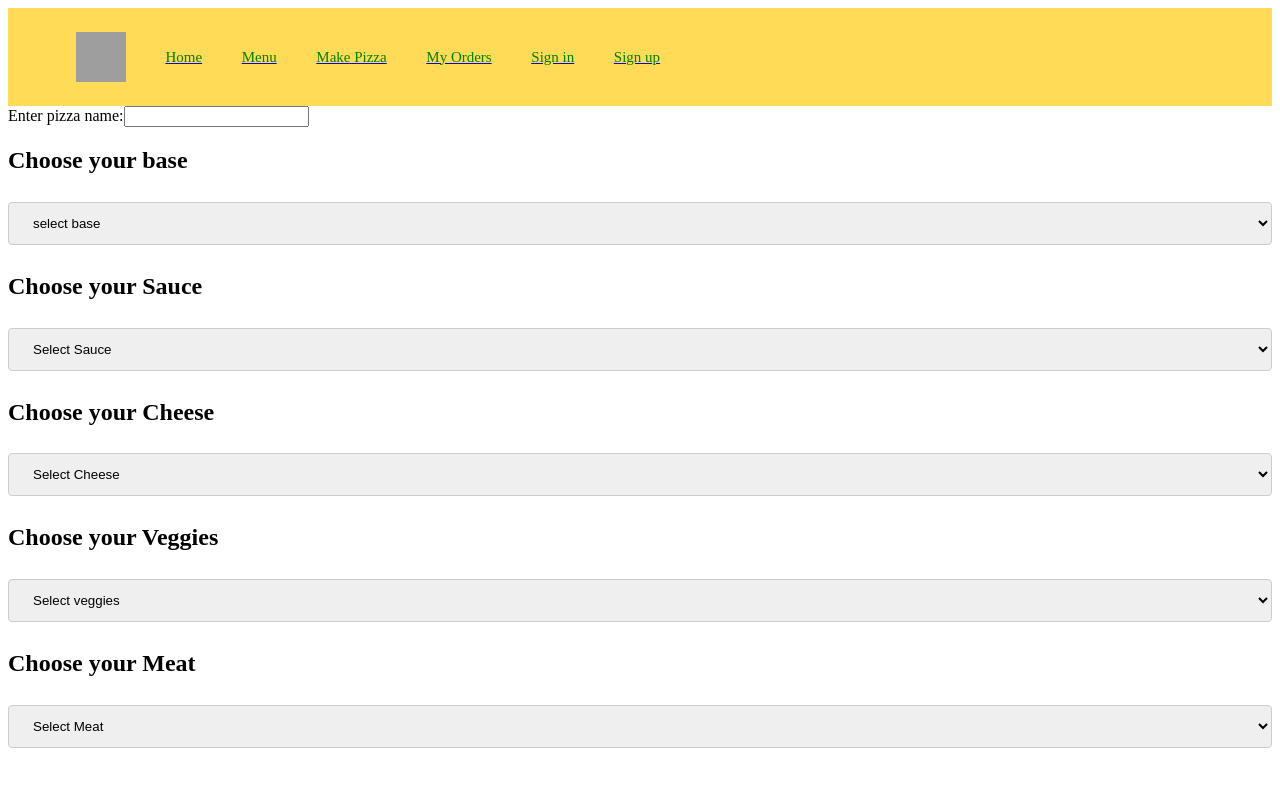
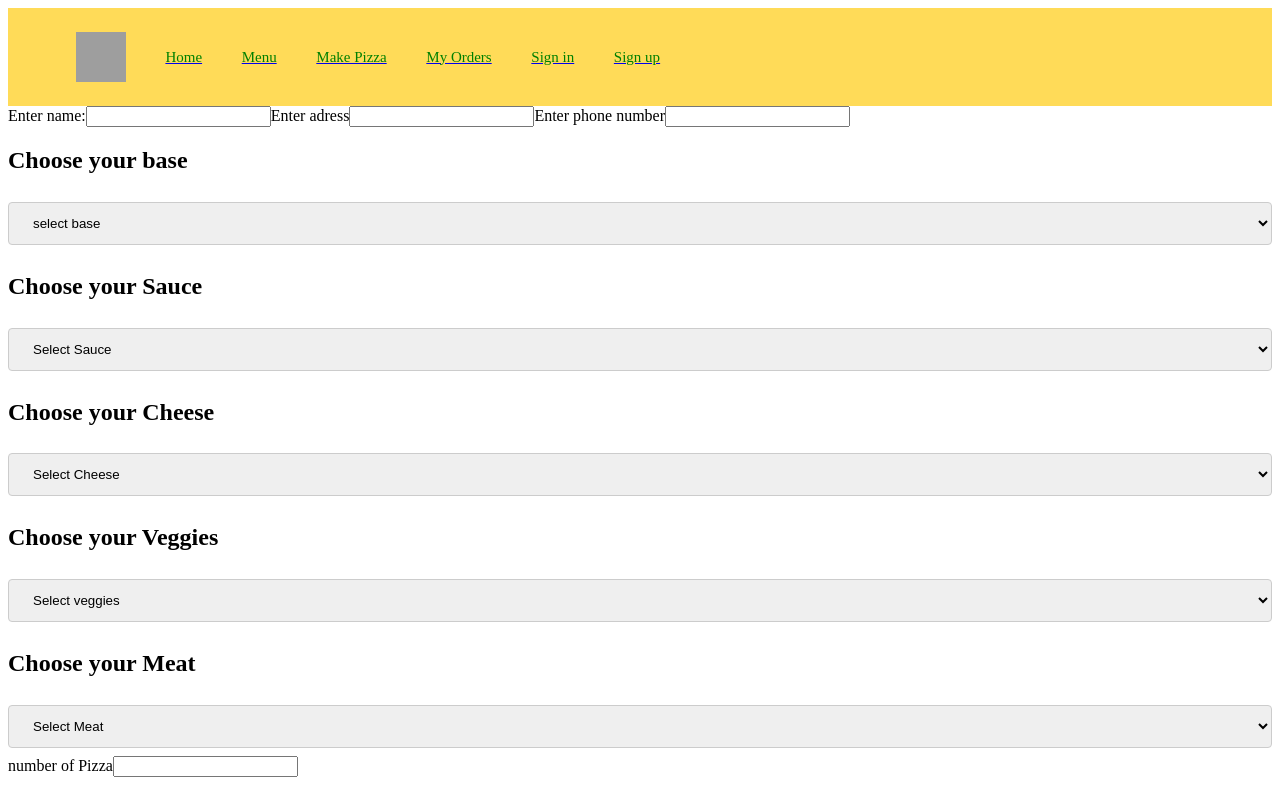
Before and after one commit to surya-nagarajan09/pizza_hackathon, a React (Create React App) app: page /Custom in a window 1280 px wide. Shown: the top 788 px of the page. Built offline with nearby package versions, Linux system fonts and the light colour scheme; grey boxes are pictures that could not be loaded.

Commit message:
3 files modified

```diff
--- a/src/Custom.js
+++ b/src/Custom.js
@@ -10,6 +10,18 @@ function Custom() {
   const [veggie, setVeggie] = useState("");
   const [meat, setMeat] = useState("");
   const [name, setName] = useState("");
+  const [adress, setAdress] = useState("");
+  const [phone, setPhone] = useState("");
+  const [qty, setQty] = useState("");
+   function handleqty(e) {
+    setQty(e.target.value);
+  }
+  function handleadress(e) {
+    setAdress(e.target.value);
+  }
+  function handlephone(e) {
+    setPhone(e.target.value);
+  }
 
   function handlebase(e) {
     setFramework(e.target.value);
@@ -42,7 +54,10 @@ function Custom() {
         cheese: cheese,
         veggie: veggie,
         meat: meat,
-        name:name
+        name: name,
+        adress: adress,
+        phone: phone,
+        qty:qty
       })
       .then(res => {
         console.log(res.data);
@@ -56,12 +71,16 @@ function Custom() {
     <div>
       <div>
         <form onSubmit={handleSubmit}>
-          <label>Enter pizza name:</label>
+          <label>Enter name:</label>
           <input onChange={handlename} value={name} />
+          <label>Enter adress</label>
+          <input type="email" onChange={handleadress} value={adress} />
+          <label>Enter phone number</label>
+          <input onChange={handlephone} value={phone} />
 
           <h2>Choose your base</h2>
           <select onChange={handlebase} value={framework}>
-          <option value="base">select base</option>
+            <option value="base">select base</option>
             <option value="Thin Crust">Thin Crust</option>
             <option value="Thick Crust ">Thick Crust </option>
             <option value="Authentic Wood-Fired Crusts">
@@ -72,7 +91,7 @@ function Custom() {
           </select>
           <h2>Choose your Sauce</h2>
           <select onChange={handletop} value={top}>
-          <option value="">Select Sauce</option>
+            <option value="">Select Sauce</option>
             <option value="Spicy Red Sauces">Spicy Red Sauces</option>
             <option value="Peppery Red Sauce">Peppery Red Sauce</option>
             <option value="Sweet Pizza Sauces">Sweet Pizza Sauces</option>
@@ -81,7 +100,7 @@ function Custom() {
           </select>
           <h2>Choose your Cheese</h2>
           <select onChange={handlecheese} value={cheese}>
-           <option value="Mozzarella Cheeseeact">Select Cheese</option>
+            <option value="Mozzarella Cheeseeact">Select Cheese</option>
             <option value="Mozzarella Cheeseeact">Mozzarella Cheese</option>
             <option value="Provolone Cheese">Provolone Cheese</option>
             <option value="Parmesan Cheese">Parmesan Cheese</option>
@@ -91,7 +110,7 @@ function Custom() {
 
           <h2>Choose your Veggies</h2>
           <select onChange={handleveggie} value={veggie}>
-          <option value="Tomato-Onion">Select veggies</option>
+            <option value="Tomato-Onion">Select veggies</option>
             <option value="Tomato-Onion">Tomato-Onion</option>
             <option value="Mushrooms, Garlic and Mint Pizza">
               Mushrooms, Garlic and Mint Pizza
@@ -102,14 +121,16 @@ function Custom() {
           </select>
           <h2>Choose your Meat</h2>
           <select onChange={handleMeat} value={meat}>
-           <option value="Pepperoni ">Select Meat </option>
+            <option value="Pepperoni ">Select Meat </option>
             <option value="Pepperoni ">Pepperoni </option>
             <option value="Salami">Salami</option>
             <option value="Proscuitto">Proscuitto</option>
             <option value="Sausage">Sausage</option>
             <option value="Beef">Beef</option>
           </select>
-          <p/>
+          <label>number of Pizza</label>
+          <input onChange={handleqty} value={qty} />
+          <p />
 
           <br />
           <button type="submit">Submit</button>
@@ -119,6 +140,10 @@ function Custom() {
         <h1>you select</h1>
         <ul>
           <li>{name}</li>
+          <li>{adress}</li>
+          <li>{phone}</li>
+           <li>{qty}</li>
+
           <li>{framework}</li>
           <li>{top}</li>
           <li>{cheese}</li>
--- a/src/Orders.js
+++ b/src/Orders.js
@@ -16,7 +16,11 @@ function Order() {
       <div>
         {product.map(x => (
           <div className="order">
-          <span key={x.id}>Pizza Name:{x.name}</span>
+            <span key={x.id}> Name:{x.name}</span>
+            <br />
+            <span key={x.id}> Adress:{x.adress}</span>
+            <br />
+            <span key={x.id}> Phone Number:{x.phone}</span>
             <br />
             <span key={x.id}>Base:{x.base}</span>
             <br />
@@ -28,6 +32,10 @@ function Order() {
             <br />
             <span key={x.id}>veggie:{x.veggie}</span>
             <br />
+            <span key={x.id}>qty:{x.qty}</span>
+            <br />
+            <span key={x.id}>price {qty * 300}</span>
+            <br />
           </div>
         ))}
       </div>
--- a/src/style.css
+++ b/src/style.css
@@ -52,10 +52,10 @@ p {
   text-align: center;
 }
 .order {
-  width: 300px;
-  border: 15px solid green;
-  padding: 25px;
-  margin: 20px;
+  border: 1px solid green;
+  background-color: lightblue;
+  padding: 10px;
+
 }
 input[type="text"],
 select {
```
